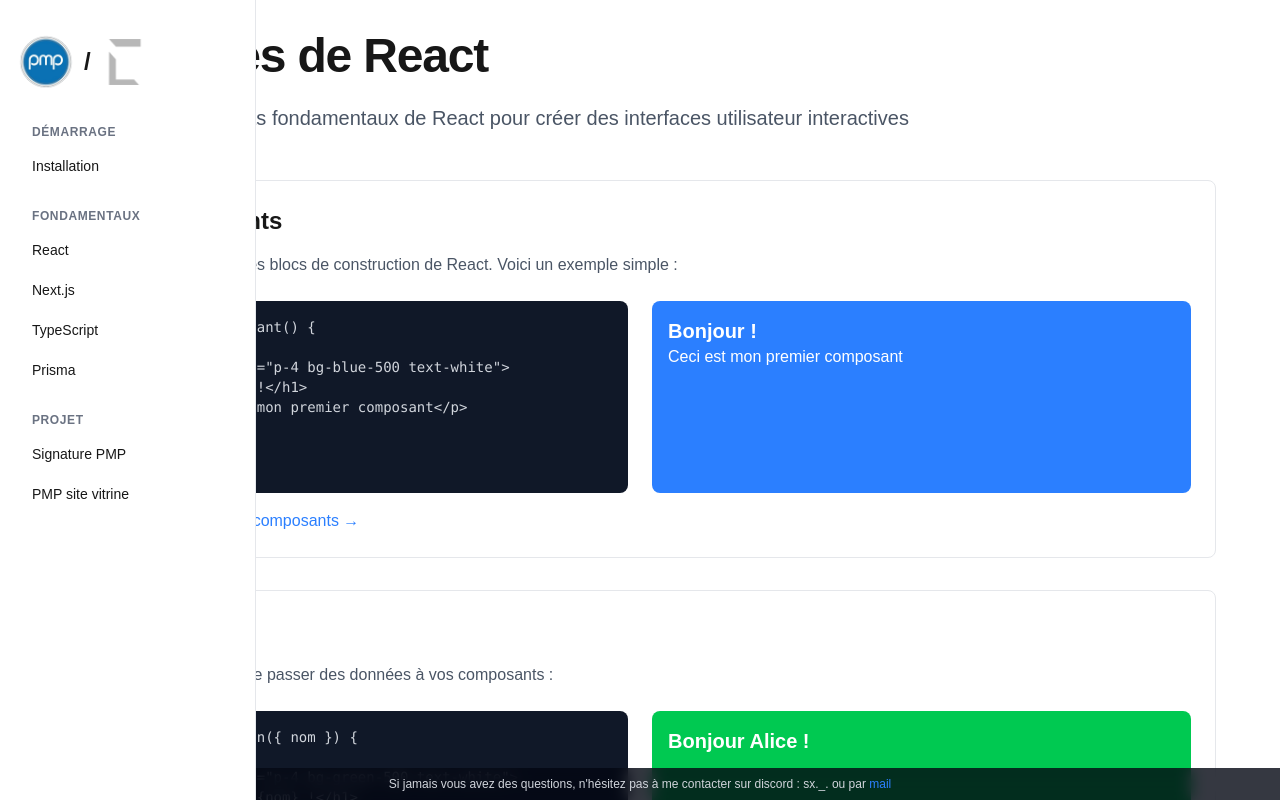
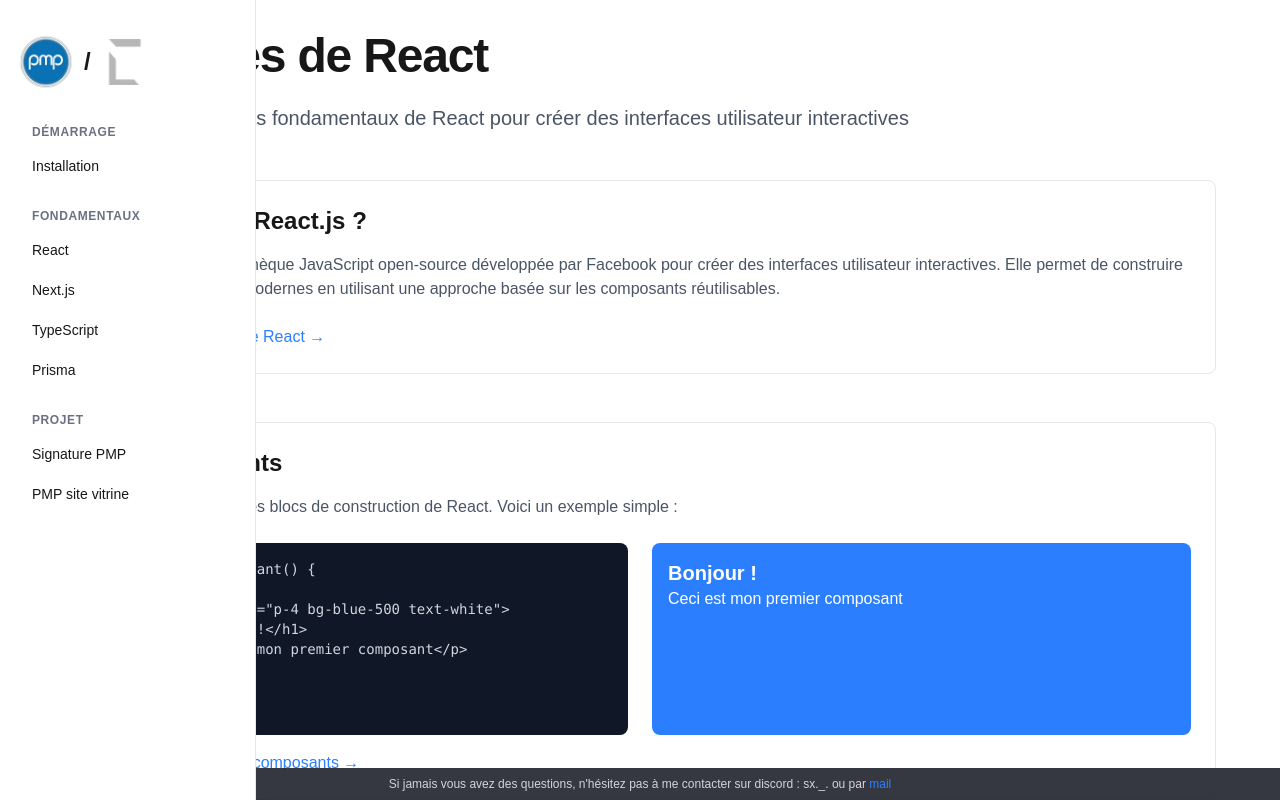
Before and after one commit to 17Sx/react-docs-pmp, a Next.js app: page /react in a window 1280 px wide. Shown: the top 800 px of the page. Built offline with nearby package versions, Linux system fonts and the light colour scheme.

Commit message:
style: what is... section

```diff
--- a/app/react/page.tsx
+++ b/app/react/page.tsx
@@ -11,6 +11,22 @@
           Apprenez les concepts fondamentaux de React pour créer des interfaces utilisateur interactives
         </p>
       </div>
+
+      <section className="p-6 rounded-lg border border-gray-200 dark:border-gray-800">
+          <h2 className="text-2xl font-semibold mb-4">Qu&apos;est-ce que React.js ?</h2>
+          <p className="text-gray-600 dark:text-gray-400 mb-6">
+            React.js est une bibliothèque JavaScript open-source développée par Facebook pour créer des interfaces utilisateur interactives.
+            Elle permet de construire des applications web modernes en utilisant une approche basée sur les composants réutilisables.
+          </p>
+          <a
+            href="https://react.dev"
+            target="_blank"
+            rel="noopener noreferrer"
+            className="text-blue-500 hover:text-blue-600 dark:text-blue-400 dark:hover:text-blue-300 block"
+          >
+            Documentation officielle React →
+          </a>
+        </section>
 
       <div className="w-full space-y-8">
         <section className="p-6 rounded-lg border border-gray-200 dark:border-gray-800">
--- a/app/typescript/page.tsx
+++ b/app/typescript/page.tsx
@@ -19,7 +19,7 @@
 
       <div className="w-full space-y-8">
         <section className="p-6 rounded-lg border border-gray-200 dark:border-gray-800">
-          <h2 className="text-2xl font-semibold mb-4">Introduction</h2>
+          <h2 className="text-2xl font-semibold mb-4">Qu&apos;est-ce que TypeScript ?</h2>
           <p className="text-gray-600 dark:text-gray-400 mb-6">
             TypeScript est un sur-ensemble typé de JavaScript qui se compile en JavaScript simple.
             Il ajoute des types statiques optionnels à JavaScript, ce qui permet de détecter les erreurs
@@ -239,6 +239,10 @@
               </ul>
             </div>
           </div>
+        </section>
+
+        <section className="p-6 rounded-lg border border-gray-200 dark:border-gray-800">
+          <h2 className="text-2xl font-semibold mb-4">Documentation complète</h2>
           <div className="mt-4 space-y-2">
             <a
               href="https://react.dev/learn/typescript"
```
